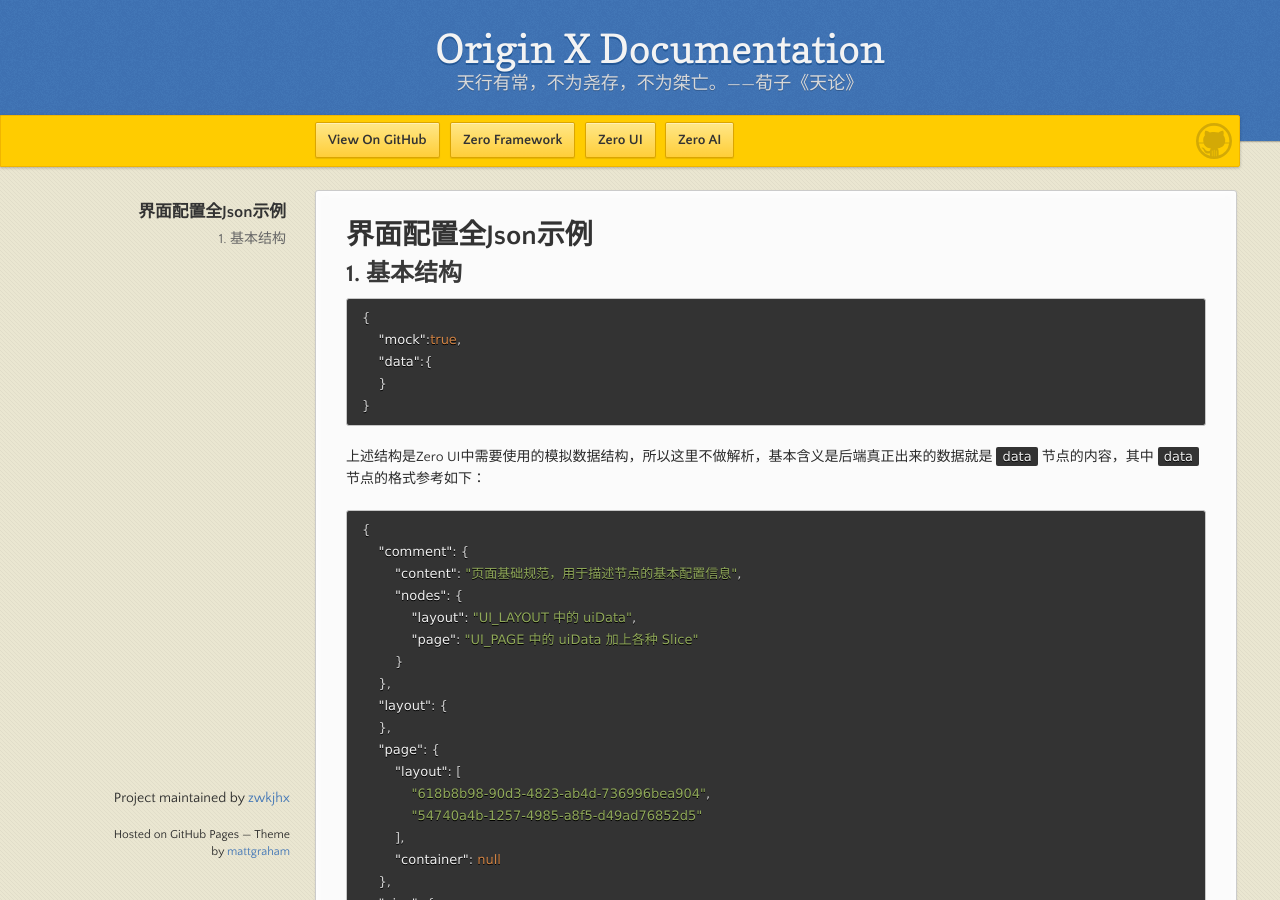
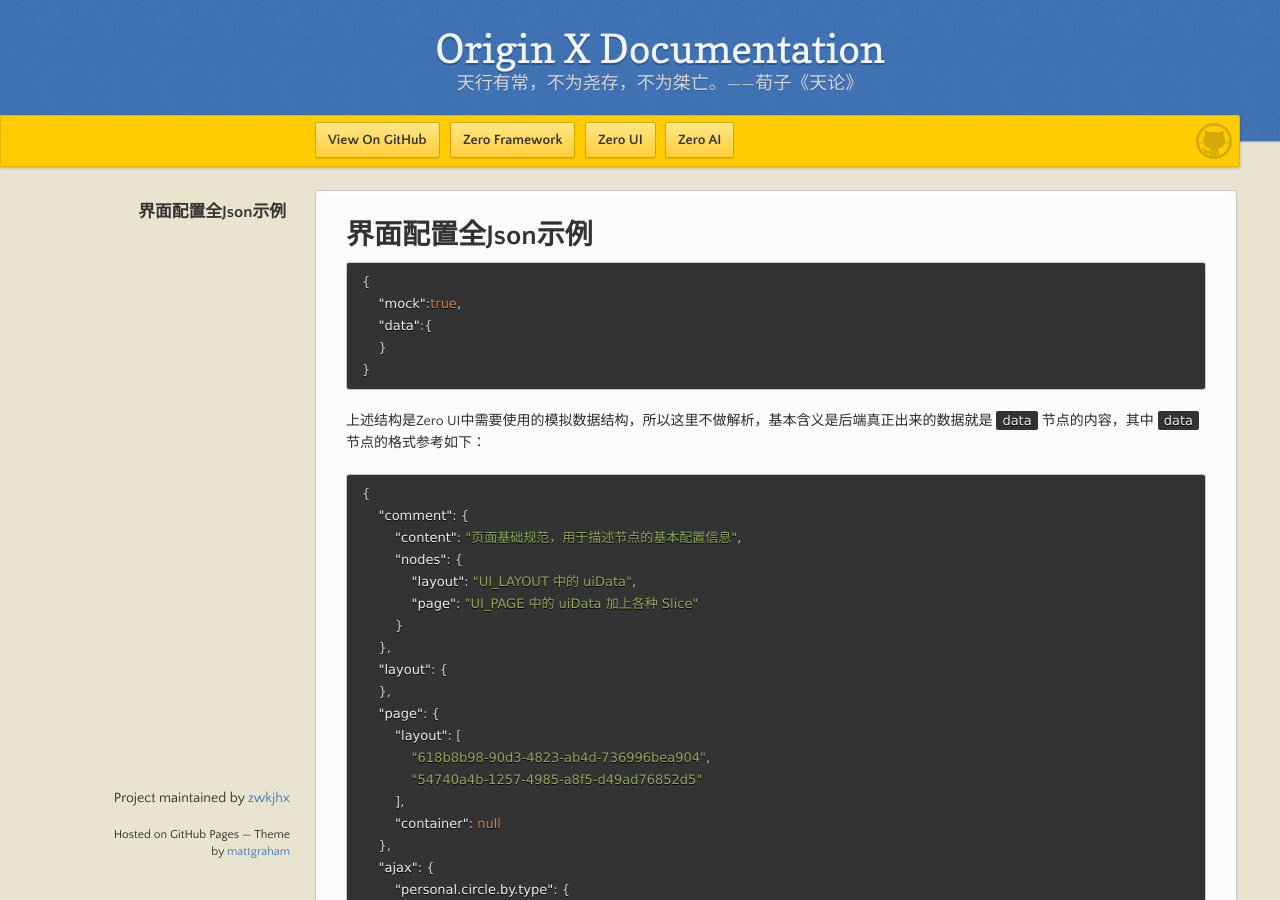
Before and after one commit to zwkjhx/ox-doc, a Jekyll site: the page built from specification/3-origin-xgui-fan/spo-002-jie-mian-pei-zhi-quan-json-shi-li.md, in a window 1280 px wide and 900 px high. Built offline with Jekyll 4.4.1, drawn with Linux system fonts in a browser that asks for light colours; our own code applies the rules of GitHub Pages for plain Markdown files.

Commit message:
Updates specification/3-origin-xgui-fan/spo-002-jie-mian-pei-zhi-quan-json-shi-li.md
Auto commit by GitBook Editor

````diff
--- a/specification/3-origin-xgui-fan/spo-002-jie-mian-pei-zhi-quan-json-shi-li.md
+++ b/specification/3-origin-xgui-fan/spo-002-jie-mian-pei-zhi-quan-json-shi-li.md
@@ -1,6 +1,4 @@
 # 界面配置全Json示例
-
-## 1. 基本结构
 
 ```json
 {
````
